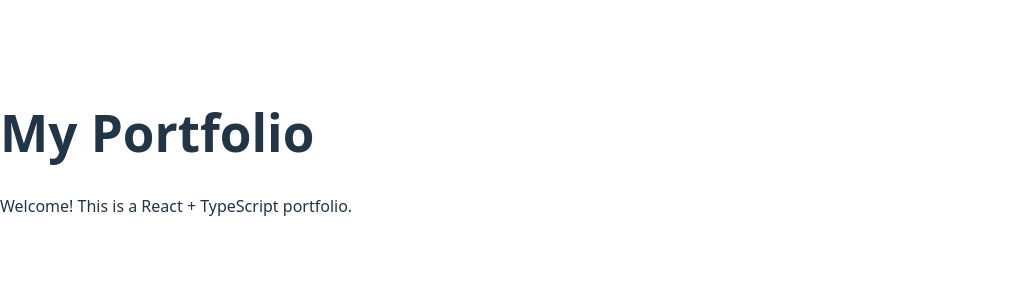
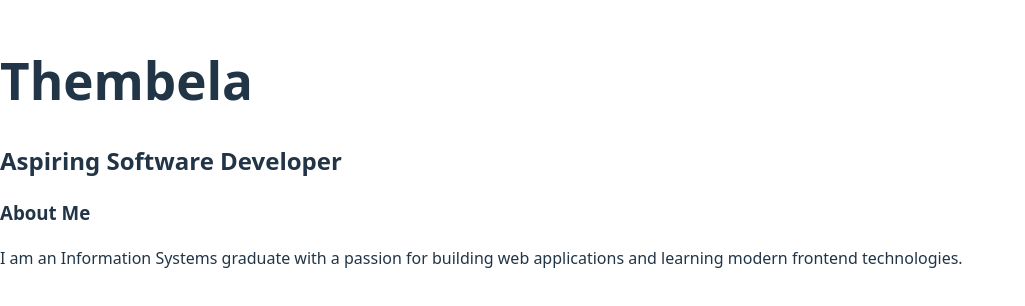
Before and after one commit to Thembela2/portfolio-website, a React (Vite) app in the folder portfolio/: page / in a window 1280 px wide. Shown: the part 248-554 px from the top of the page, without its empty margins (0-1025 px from the left). Built offline with nearby package versions, Linux system fonts and the light colour scheme.

Commit message:
Add Header and About components

```diff
--- a/portfolio/src/App.tsx
+++ b/portfolio/src/App.tsx
@@ -1,8 +1,11 @@
+import Header from "./components/Header";
+import About from "./components/About";
+
 function App() {
   return (
     <main>
-      <h1>My Portfolio</h1>
-      <p>Welcome! This is a React + TypeScript portfolio.</p>
+      <Header />
+      <About />
     </main>
   );
 }
--- /dev/null
+++ b/portfolio/src/components/About.tsx
@@ -0,0 +1,13 @@
+function About() {
+  return (
+    <section>
+      <h3>About Me</h3>
+      <p>
+        I am an Information Systems graduate with a passion for building web
+        applications and learning modern frontend technologies.
+      </p>
+    </section>
+  );
+}
+
+export default About;
--- /dev/null
+++ b/portfolio/src/components/Header.tsx
@@ -0,0 +1,10 @@
+function Header() {
+  return (
+    <header>
+      <h1>Thembela</h1>
+      <h2>Aspiring Software Developer</h2>
+    </header>
+  );
+}
+
+export default Header;
```
